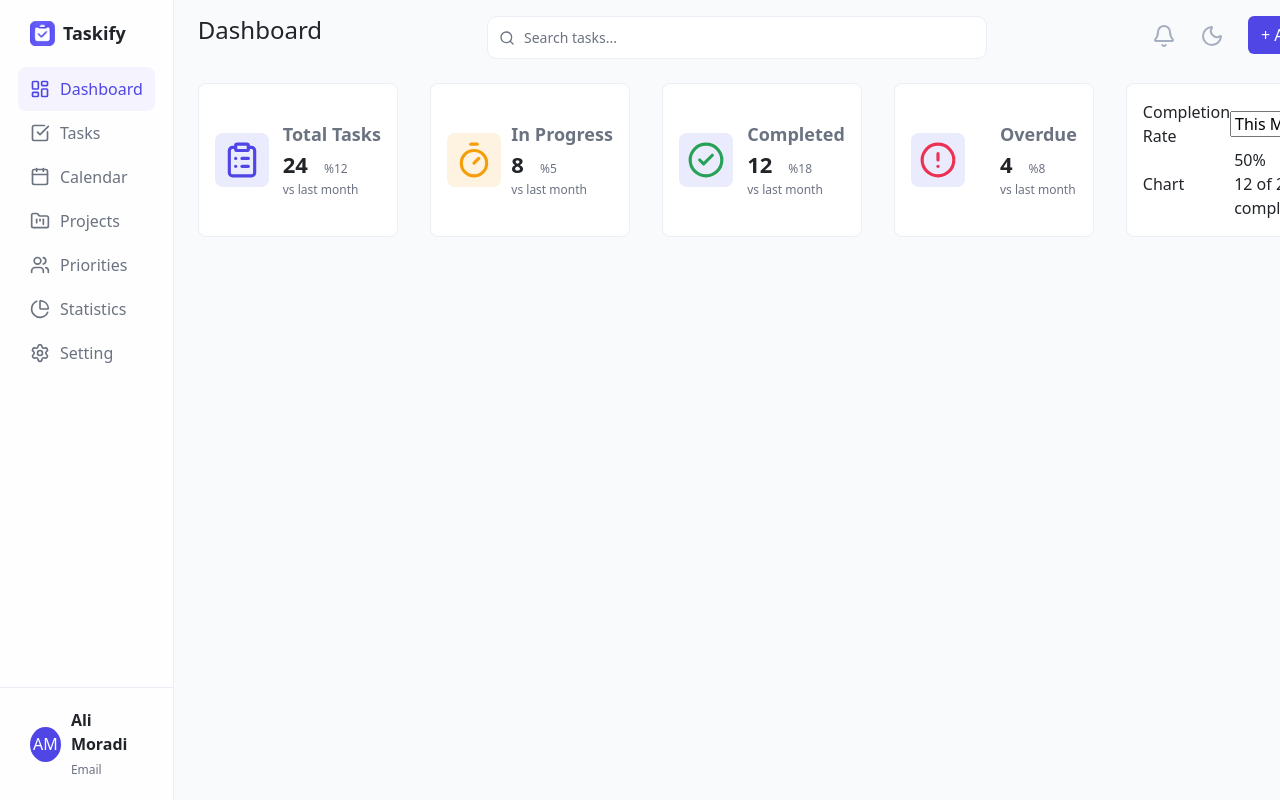
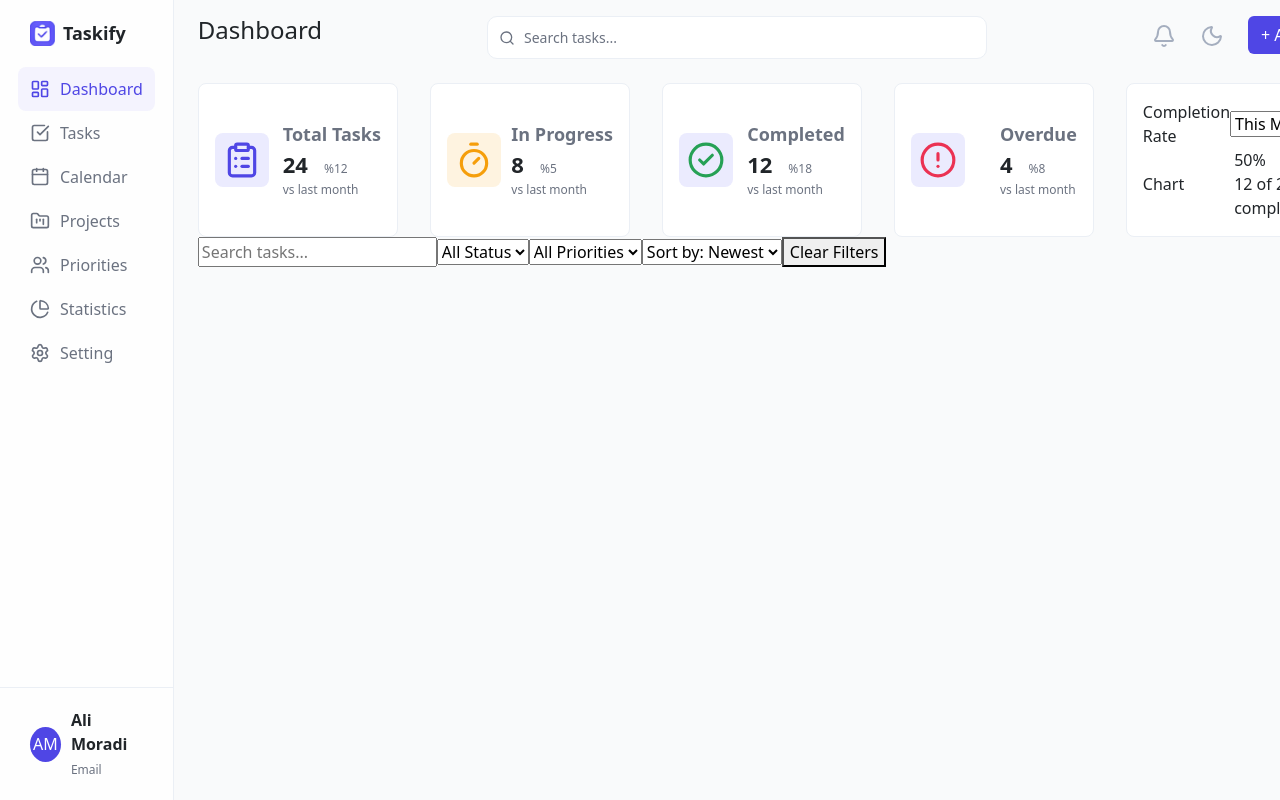
Before and after one commit to KamyabT/taskify, a React (Create React App) app: page /dashboard in a window 1280 px wide. Shown: the top 800 px of the page. Built offline with nearby package versions, Linux system fonts and the light colour scheme.

Commit message:
tasks table

```diff
--- a/src/features/tasks/components/TaskHeader.jsx
+++ b/src/features/tasks/components/TaskHeader.jsx
@@ -0,0 +1,11 @@
+import TableFilters from "./TableFilters";
+
+const TasksHeader = () => {
+  return (
+    <div>
+      <TableFilters />
+    </div>
+  );
+};
+
+export default TasksHeader;
--- a/src/features/tasks/components/TasksTable.jsx
+++ b/src/features/tasks/components/TasksTable.jsx
@@ -1,7 +1,7 @@
+import TasksHeader from "./TaskHeader";
+
 const TasksTable = () => {
-    return ( <h1>
-        <span>hiiii table</span>
-    </h1> );
-}
+  return <TasksHeader />;
+};
 
 export default TasksTable;
--- a/src/pages/Dashboard.jsx
+++ b/src/pages/Dashboard.jsx
@@ -2,6 +2,7 @@ import Header from "../components/layout/Header/Header";
 import Sidebar from "../components/layout/Sidebar/Sidebar";
 import CompletionChart from "../features/dashboard/CompletionChart";
 import StatsCards from "../features/dashboard/StatsCards";
+import TasksTable from "../features/tasks/components/TasksTable";
 import style from "./Dashboard.module.css";
 
 const stats = [
@@ -45,6 +46,9 @@ const Dashboard = () => {
             <CompletionChart />
           </div>
         </div>
+        <div>
+          <TasksTable />
+        </div>
       </section>
     </main>
   );
```
